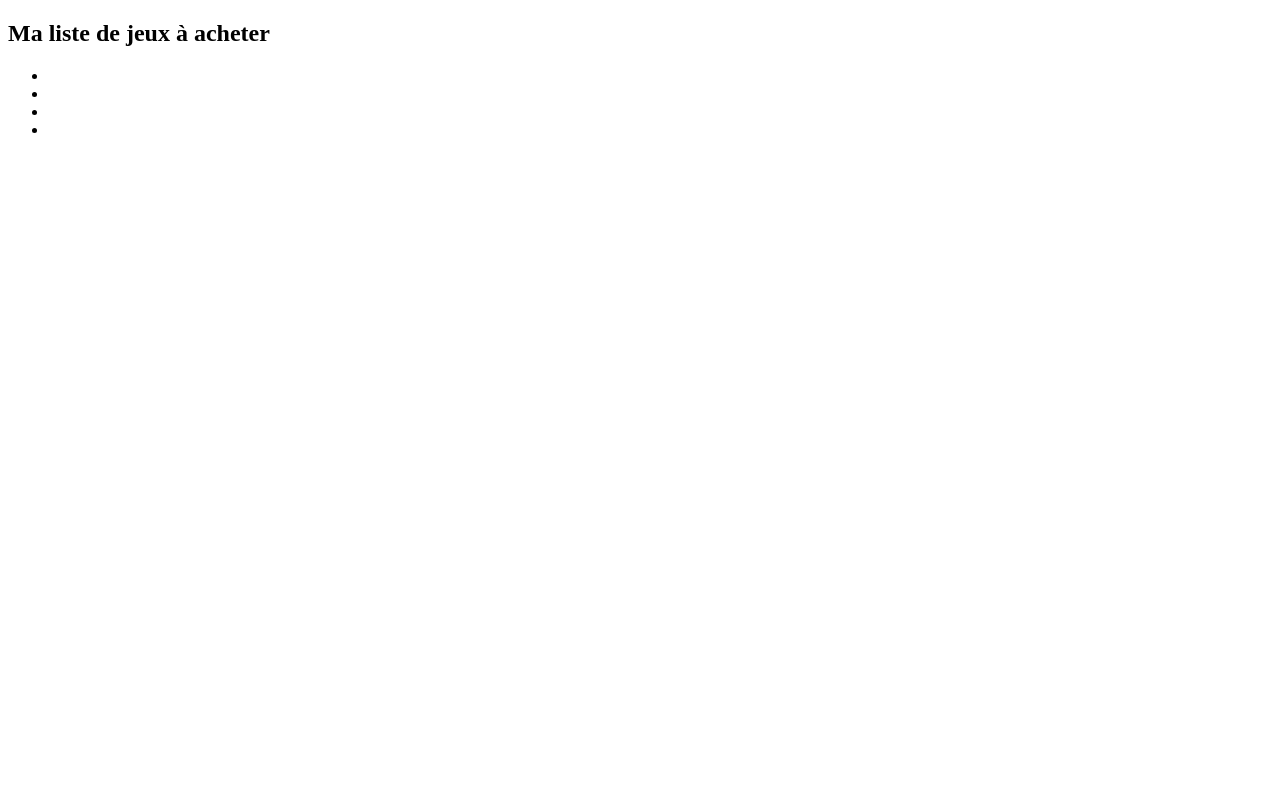
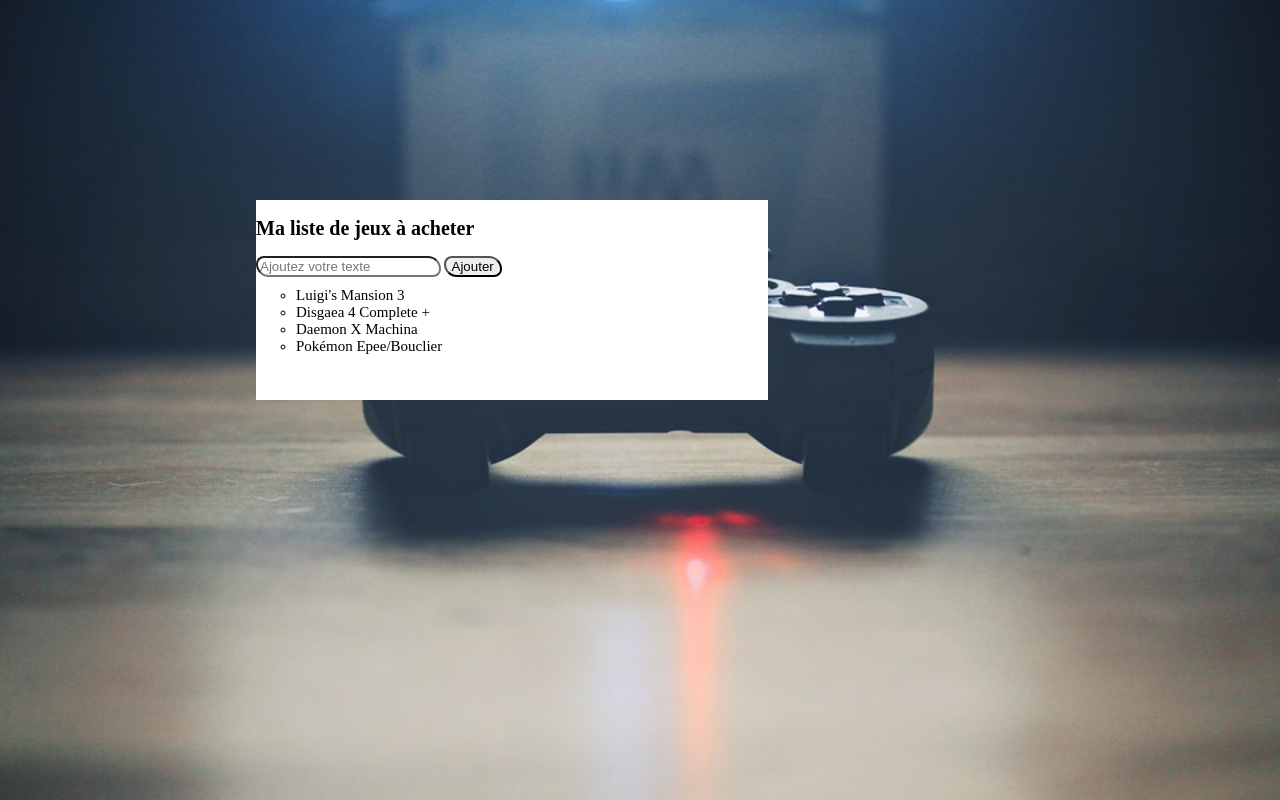
Before and after one commit to oletendart/TodoList, a plain HTML site: page index.html in a window 1280 px wide. Drawn offline with Linux system fonts and the light colour scheme.

Commit message:
modified index for add new lines in index.html

```diff
--- a/index.html
+++ b/index.html
@@ -5,18 +5,26 @@
     <meta name="viewport" content="width=device-width, initial-scale=1.0">
     <meta http-equiv="X-UA-Compatible" content="ie=edge">
 
-    <title>Ma liste de courses</title>
+    <link rel="stylesheet" type="text/css" href="style.css" />
+
+    <title>Ma liste de jeux à acheter</title>
 </head>
 <body>
 
+    <div class="form">
     <h2>Ma liste de jeux à acheter</h2>
 
+    <input type="text" placeholder="Ajoutez votre texte">
+    <button type="submit">Ajouter</button>
+
     <ul>
-        <li></li>
-        <li></li>
-        <li></li>
-        <li></li>
+        <li>Luigi's Mansion 3</li>
+        <li>Disgaea 4 Complete +</li>
+        <li>Daemon X Machina</li>
+        <li>Pokémon Epee/Bouclier</li>
     </ul>
 
+    </div>
+    <script type="text/javascript" src="javascript.js"></script>
 </body>
 </html>
```
